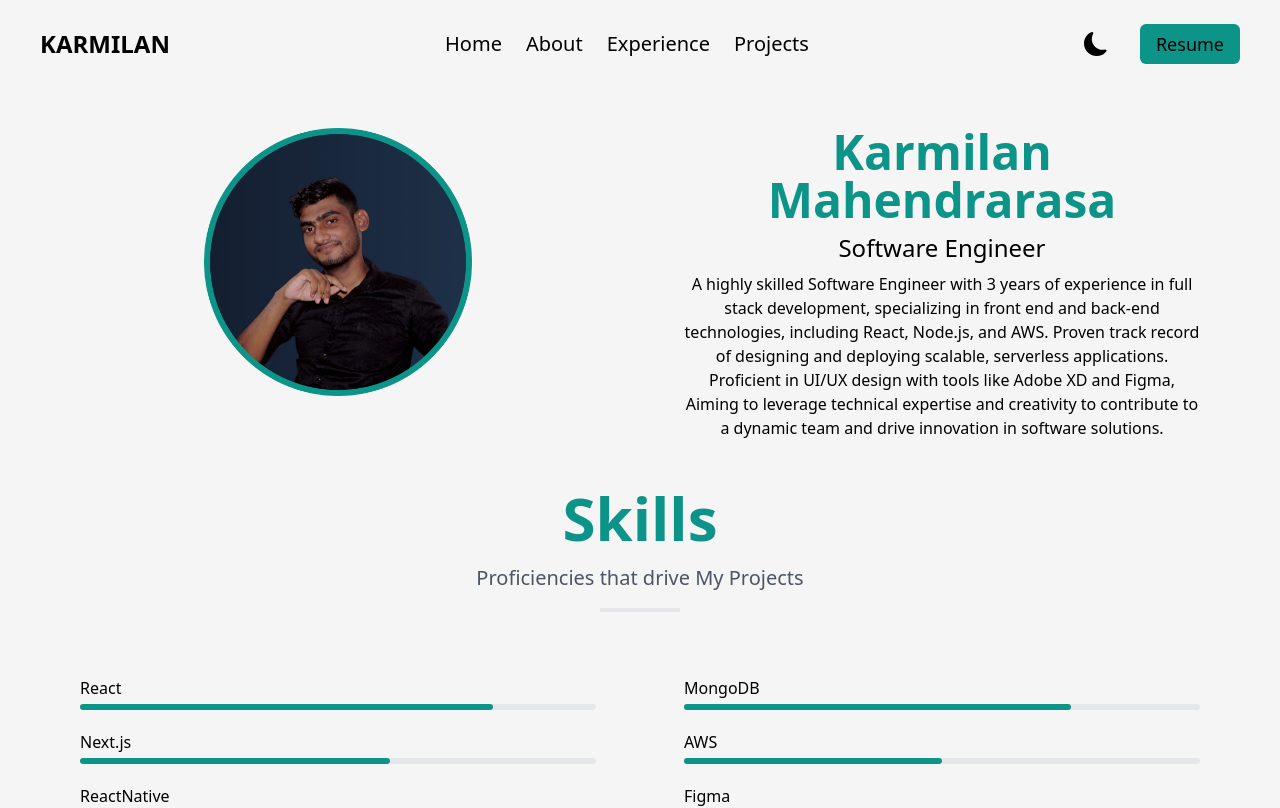
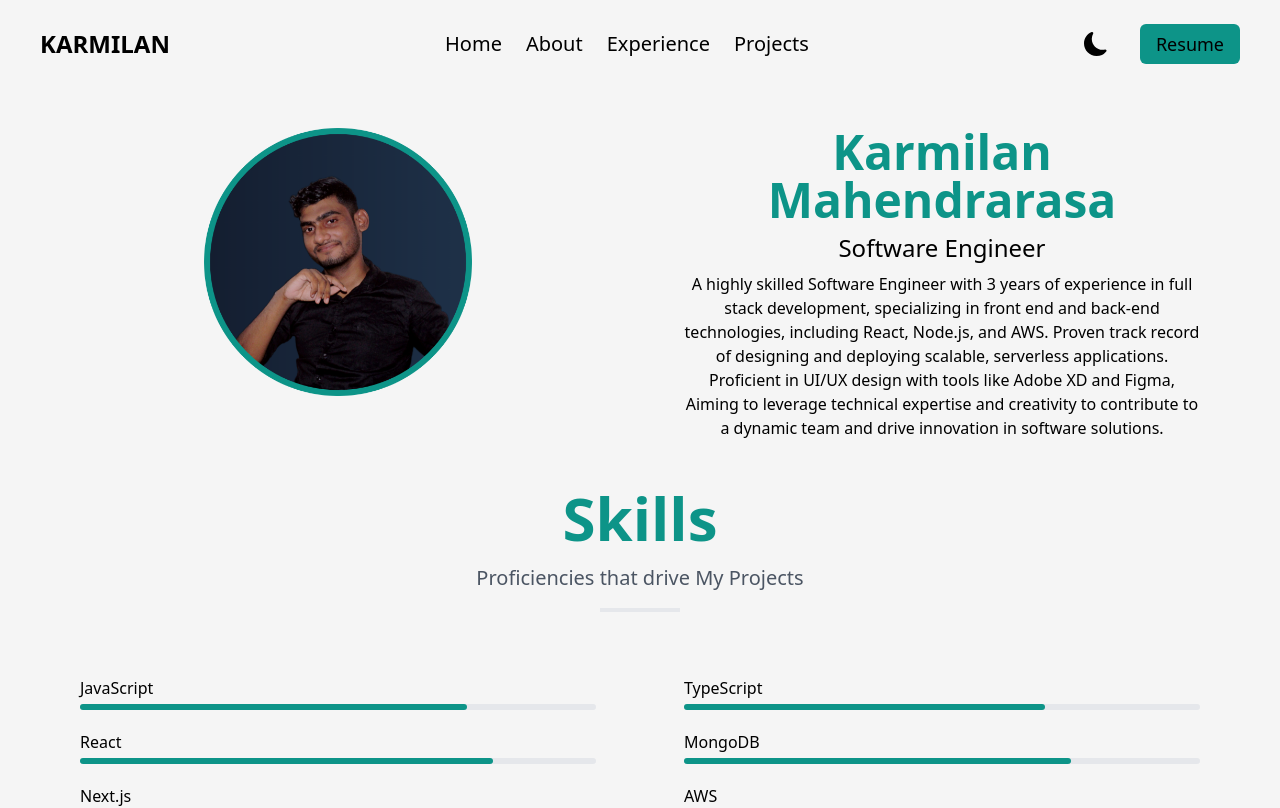
Before and after one commit to karmilan/karmilan-portfolio-next, a Next.js app: page / in a window 1280 px wide. Shown: the top 808 px of the page. Built offline with nearby package versions, Linux system fonts and the light colour scheme.

Commit message:
skills updated

```diff
--- a/components/Hero.tsx
+++ b/components/Hero.tsx
@@ -37,6 +37,7 @@ const Hero = () => {
 
       <div className="grid grid-cols-1 sm:grid-cols-2 gap-2 m-auto">
         <div className="sm:p-10">
+          <ProgressBar skill="JavaScript" progress="75%" />
           <ProgressBar skill="React" progress="80%" />
           <ProgressBar skill="Next.js" progress="60%" />
           <ProgressBar skill="ReactNative" progress="70%" />
@@ -44,6 +45,7 @@ const Hero = () => {
           <ProgressBar skill="Express" progress="50%" />
         </div>
         <div className="sm:p-10">
+          <ProgressBar skill="TypeScript" progress="70%" />
           <ProgressBar skill="MongoDB" progress="75%" />
           <ProgressBar skill="AWS" progress="50%" />
           <ProgressBar skill="Figma" progress="80%" />
```
